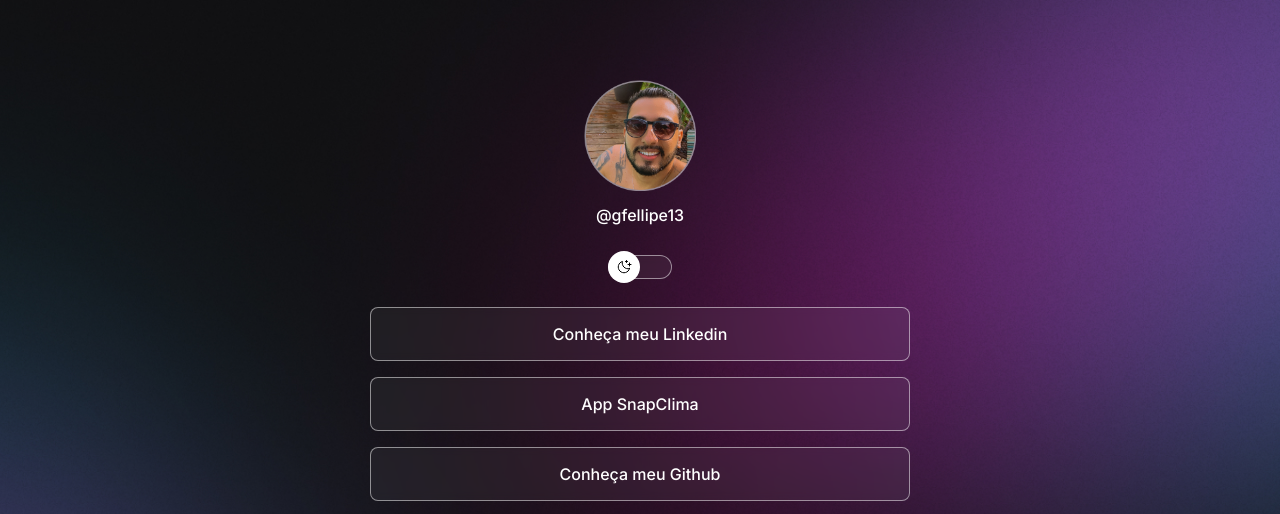
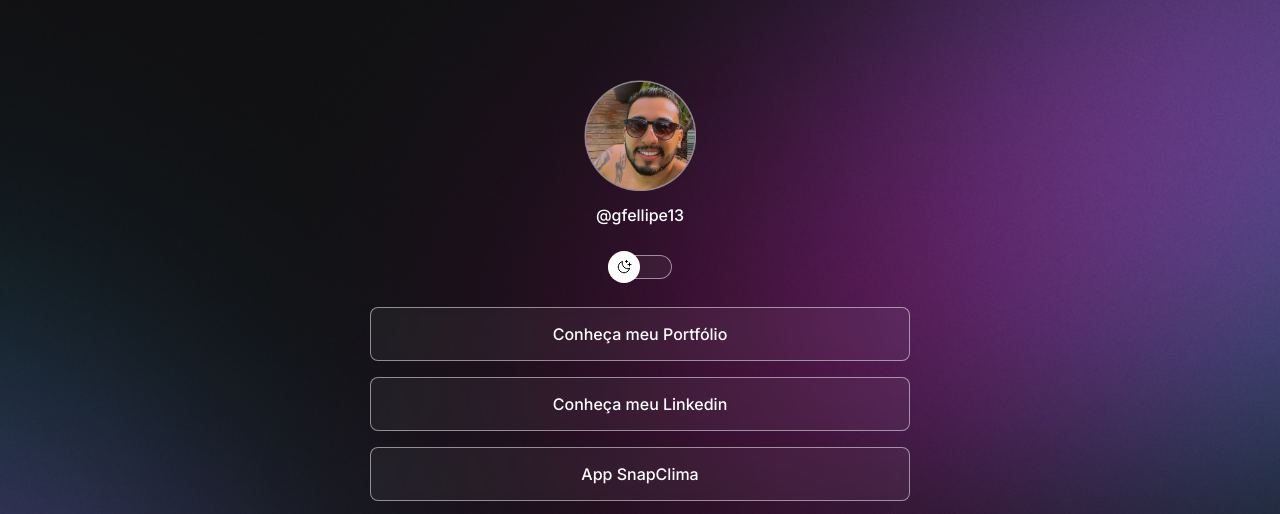
Before and after one commit to gfellipe/Porjeto-DevLinks, a plain HTML site: page index.html in a window 1280 px wide. Shown: the top 514 px of the page. Drawn offline with nearby package versions, Linux system fonts and the light colour scheme.

Commit message:
include new li with portfolio

```diff
--- a/index.html
+++ b/index.html
@@ -21,6 +21,10 @@
       </div>
 
       <ul>
+        <li>
+          <a href="#" target="_blank">Conheça meu Portfólio</a>
+        </li>
+
         <li>
           <a href="https://www.linkedin.com/in/gabriel-fellipe" target="_blank"
             >Conheça meu Linkedin</a
```
